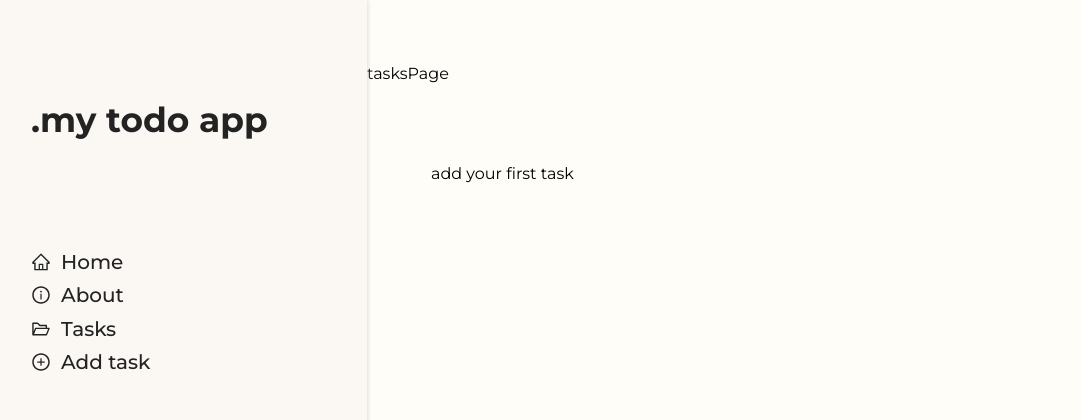
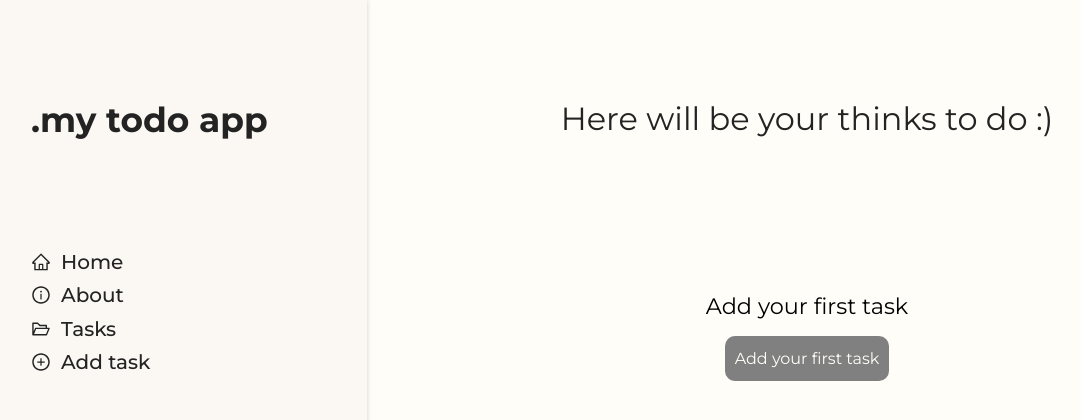
Before and after one commit to dkveil/my-todo-app-with-ts, a React (Create React App) app: page /tasks in a window 1280 px wide. Shown: the top 420 px of the page, without its empty margins (33-1114 px from the left). Built offline with nearby package versions, Linux system fonts and the light colour scheme.

Commit message:
task page if tasks arent available

```diff
--- a/src/components/Header/index.tsx
+++ b/src/components/Header/index.tsx
@@ -16,7 +16,19 @@ const Header = () => {
         return <H.Wrapper>aboutPage</H.Wrapper>
     }
     if(location.pathname === '/tasks'){
-        return <H.Wrapper>tasksPage</H.Wrapper>
+        return (
+            <H.Wrapper>
+                <Container>
+                    <H.Content>
+                        <H.Title>
+                            {numberOfTask
+                                ? "Your things to do:"
+                                : "Here will be your thinks to do :)"}
+                        </H.Title>
+                    </H.Content>
+                </Container>
+            </H.Wrapper>
+        );
     }
 
     if(location.pathname === '/add-task'){
--- a/src/pages/TasksPage.tsx
+++ b/src/pages/TasksPage.tsx
@@ -8,12 +8,15 @@ import {
     TasksWrapper,
 } from "../containers/tasksPage.styles";
 import { sortTasks } from "../utils/sortingTasks.util";
+import Button from "../components/Button";
+import { useNavigate } from "react-router";
 
 const sortOptions = ["name", "date of create", "deadline time", "priority level", "favorite"]
 
 const TasksPage = () => {
 
     const Now = new Date();
+    const navigate = useNavigate();
     const { tasks } = useTasksContext();
     const [sortOption, setSortOption] = React.useState({
         afterTheDeadline: "date of create",
@@ -67,7 +70,25 @@ const TasksPage = () => {
         <TaskPageWrapper>
             <Container>
                 <TaskPageContent>
-                    {wrappersCounter === 0 && "add your first task"}
+                    {wrappersCounter === 0 && (
+                        <div style={{
+                            width: "100%",
+                            display: "flex",
+                            flexDirection: "column",
+                            alignItems: "center",
+                            marginTop: "8rem",
+                            fontSize: "1.4rem",
+                            gap: "1rem"
+                        }}>
+                            Add your first task
+                            <Button
+                                buttontype="square"
+                                onClickHandler={() => navigate("../add-task")}
+                            >
+                                Add your first task
+                            </Button>
+                        </div>
+                    )}
                     {wrappersCounter !== 0 && (
                         <>
                             {afterDeadlineTasks.length > 0 && (
```
